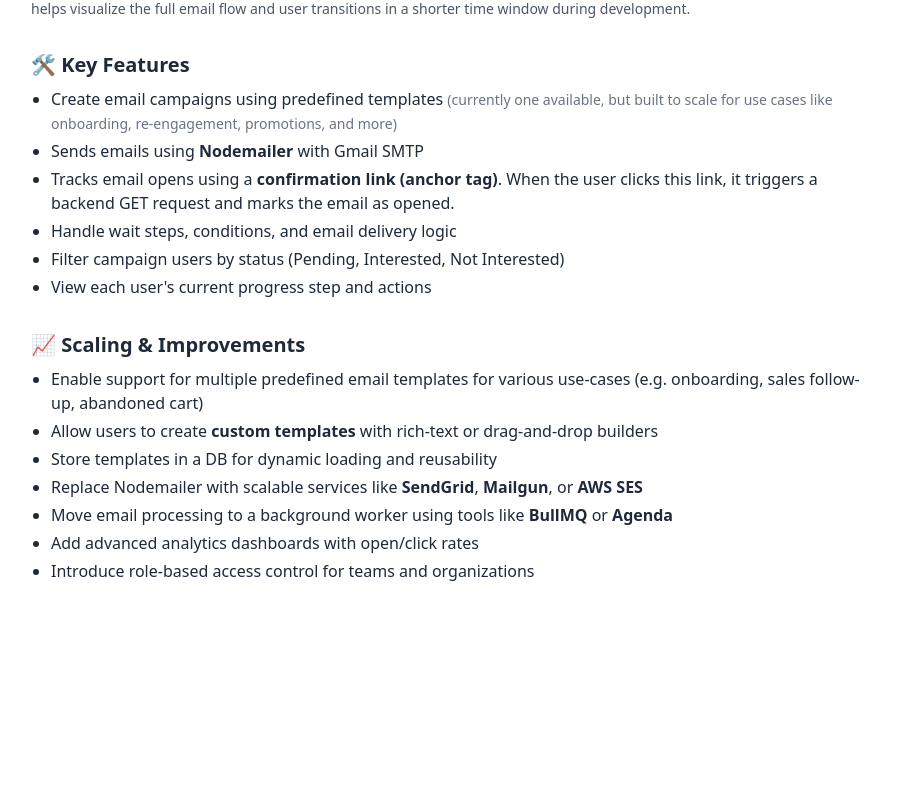
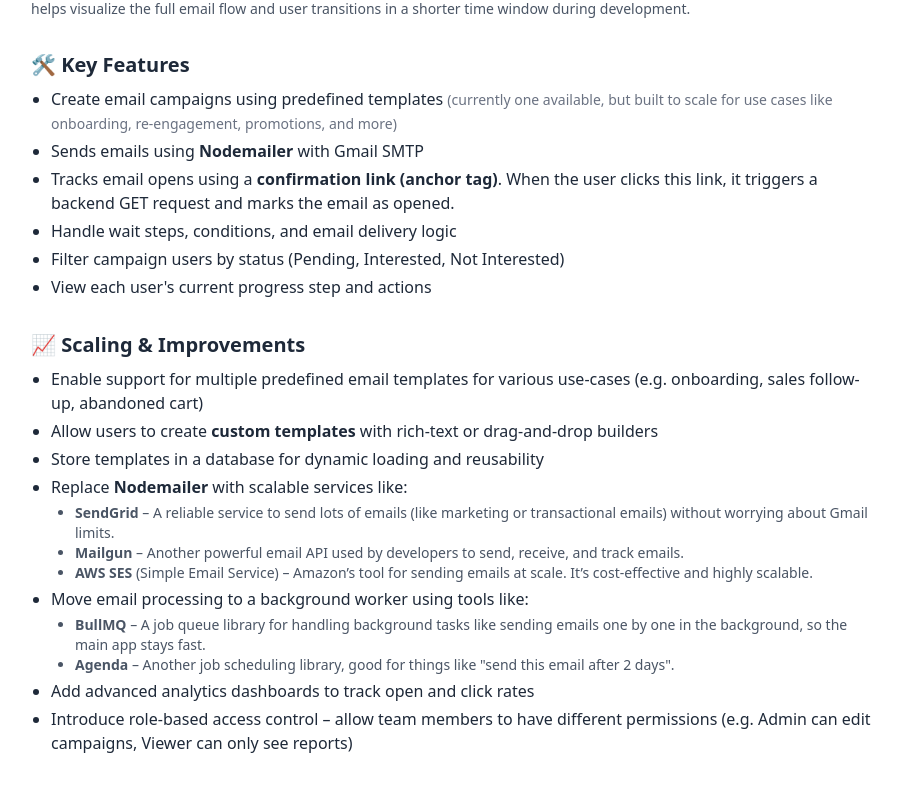
Before and after one commit to aditya2145/Email-Campaign-App, a React (Vite) app in the folder client/: page /about in a window 1280 px wide. Shown: the part 285-1076 px from the top of the page, without its empty margins (185-1087 px from the left). Before the commit the page ends 940 px from the top, so only its background shows below. Built offline with nearby package versions, Linux system fonts and the light colour scheme.

Commit message:
about page info

```diff
--- a/client/src/pages/AboutPage.jsx
+++ b/client/src/pages/AboutPage.jsx
@@ -46,13 +46,46 @@
       <section className="mb-8">
         <h2 className="text-xl font-semibold mb-2">📈 Scaling & Improvements</h2>
         <ul className="list-disc pl-5 space-y-1">
-          <li>Enable support for multiple predefined email templates for various use-cases (e.g. onboarding, sales follow-up, abandoned cart)</li>
-          <li>Allow users to create <strong>custom templates</strong> with rich-text or drag-and-drop builders</li>
-          <li>Store templates in a DB for dynamic loading and reusability</li>
-          <li>Replace Nodemailer with scalable services like <strong>SendGrid</strong>, <strong>Mailgun</strong>, or <strong>AWS SES</strong></li>
-          <li>Move email processing to a background worker using tools like <strong>BullMQ</strong> or <strong>Agenda</strong></li>
-          <li>Add advanced analytics dashboards with open/click rates</li>
-          <li>Introduce role-based access control for teams and organizations</li>
+          <li>
+            Enable support for multiple predefined email templates for various use-cases (e.g. onboarding, sales follow-up, abandoned cart)
+          </li>
+          <li>
+            Allow users to create <strong>custom templates</strong> with rich-text or drag-and-drop builders
+          </li>
+          <li>
+            Store templates in a database for dynamic loading and reusability
+          </li>
+          <li>
+            Replace <strong>Nodemailer</strong> with scalable services like:
+            <ul className="list-disc ml-6 text-sm text-gray-600 mt-1">
+              <li>
+                <strong>SendGrid</strong> – A reliable service to send lots of emails (like marketing or transactional emails) without worrying about Gmail limits.
+              </li>
+              <li>
+                <strong>Mailgun</strong> – Another powerful email API used by developers to send, receive, and track emails.
+              </li>
+              <li>
+                <strong>AWS SES</strong> (Simple Email Service) – Amazon’s tool for sending emails at scale. It’s cost-effective and highly scalable.
+              </li>
+            </ul>
+          </li>
+          <li>
+            Move email processing to a background worker using tools like:
+            <ul className="list-disc ml-6 text-sm text-gray-600 mt-1">
+              <li>
+                <strong>BullMQ</strong> – A job queue library for handling background tasks like sending emails one by one in the background, so the main app stays fast.
+              </li>
+              <li>
+                <strong>Agenda</strong> – Another job scheduling library, good for things like "send this email after 2 days".
+              </li>
+            </ul>
+          </li>
+          <li>
+            Add advanced analytics dashboards to track open and click rates
+          </li>
+          <li>
+            Introduce role-based access control – allow team members to have different permissions (e.g. Admin can edit campaigns, Viewer can only see reports)
+          </li>
         </ul>
       </section>
     </div>
```
